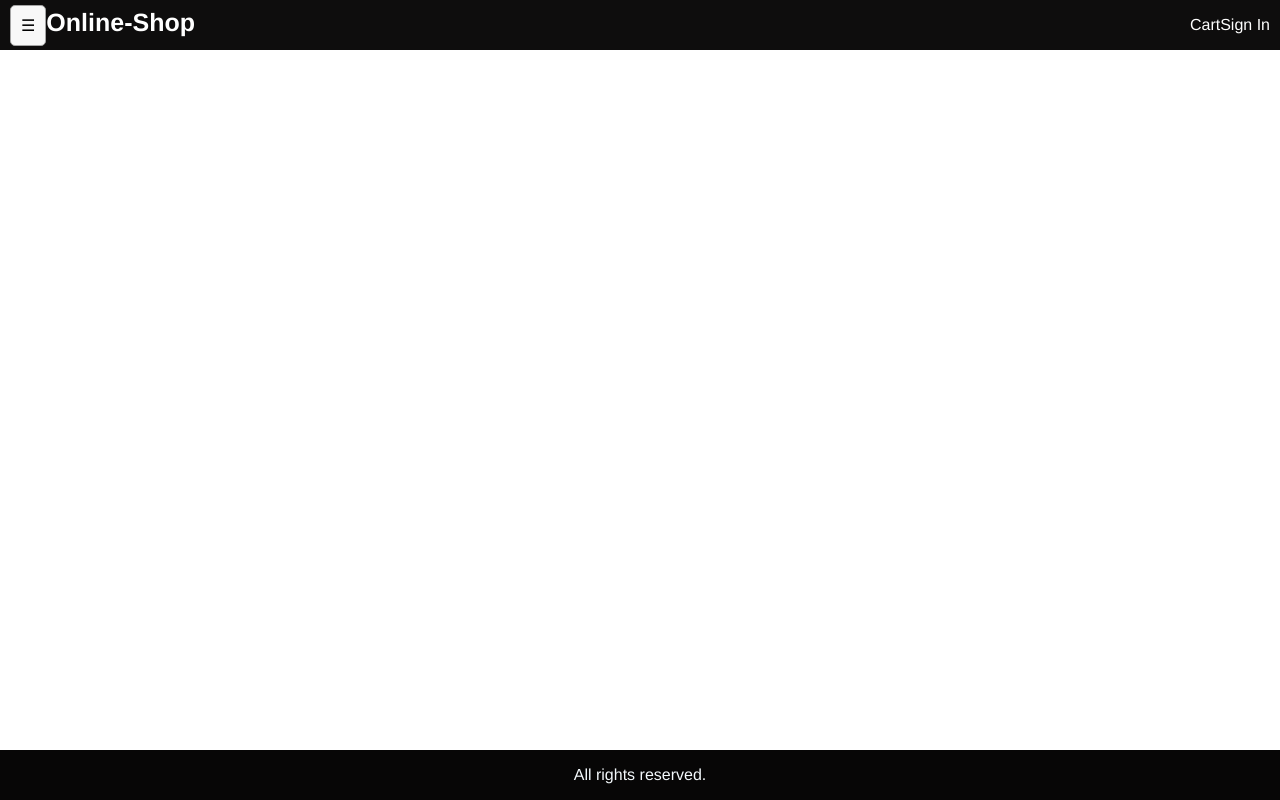
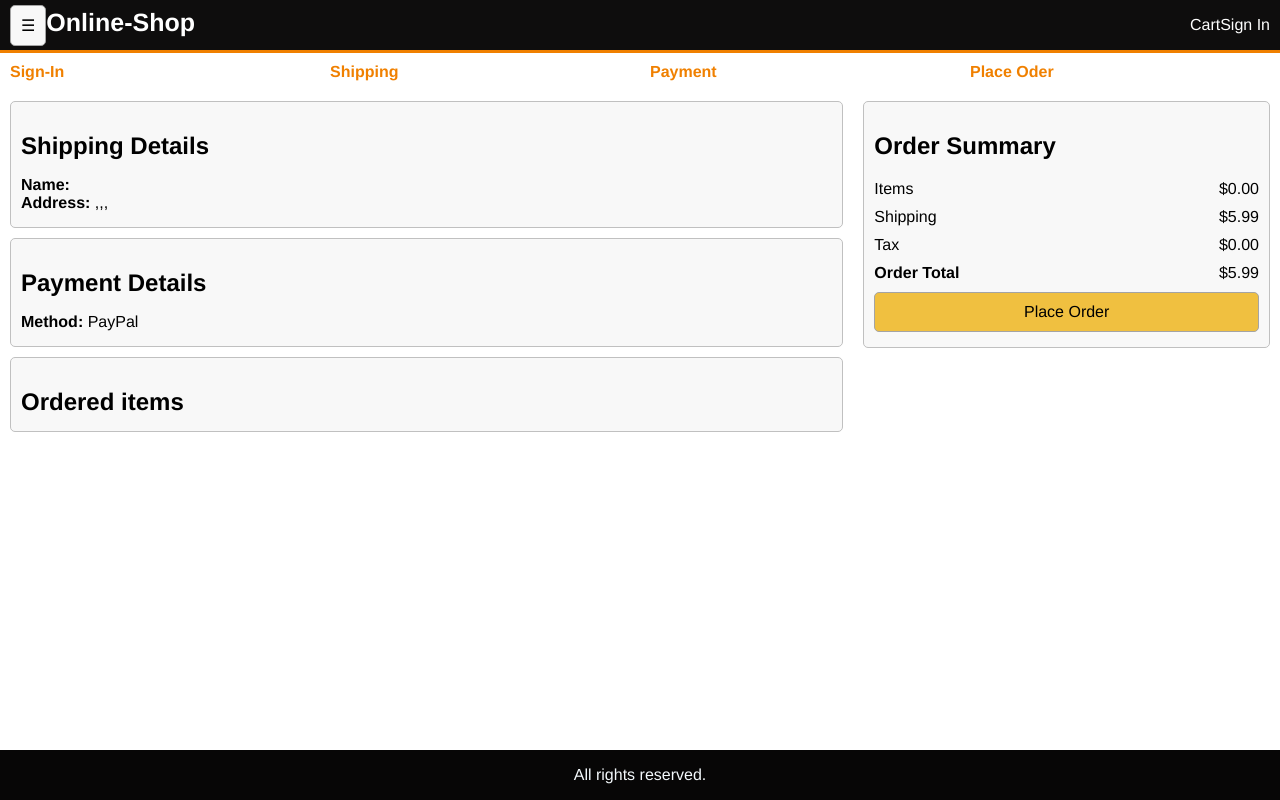
Before and after one commit to sjkadali/OnlineShop, a React (Create React App) app in the folder frontend/: page /placeorder in a window 1280 px wide. Built offline with nearby package versions, Linux system fonts and the light colour scheme.

Commit message:
Added PlaceOrderScreen

```diff
--- a/frontend/src/App.js
+++ b/frontend/src/App.js
@@ -10,6 +10,7 @@
 import './App.css';
 import { signout } from './actions/userActions';
 import PaymentMethodScreen from './screens/PaymentMethodScreen';
+import PlaceOrderScreen from './screens/PlaceOrderScreen';
 
 function App() {
   const cart = useSelector((state) => state.cart);
@@ -80,6 +81,7 @@
                   <Route path="/signin" component={SigninScreen} />
                   <Route path="/shipping" component={ShippingAddressScreen} />
                   <Route path="/payment" component={PaymentMethodScreen} />
+                  <Route path="/placeorder" component={PlaceOrderScreen} />
                   <Route path="/product/:id" component={ProductScreen} />
                   <Route path="/cart/:id?" component={CartScreen} />
                   <Route path="/" exact={true} component={HomeScreen} />
--- /dev/null
+++ b/frontend/src/Screens/PlaceOrderScreen.js
@@ -0,0 +1,124 @@
+import React from 'react'
+import { useDispatch, useSelector } from 'react-redux'
+import { Link } from 'react-router-dom';
+import CheckoutSteps from '../components/CheckoutSteps'
+
+export default function PlaceOrderScreen(props) {
+    const cart = useSelector((state) => state.cart);
+    if (!cart.paymentMethod) {
+        props.history.push("/payment");
+    }
+    const toPrice = (num) => Number(num.toFixed(2));
+    cart.itemsPrice = toPrice(
+        cart.cartItems.reduce((a,c) => a+ c.qty + c.price, 0)
+    );
+    cart.shippingPrice = cart.itemPrice > 100 ? toPrice(0) : toPrice(5.99);
+    cart.tax =toPrice(0.15 * cart.itemsPrice);
+    cart.totalPrice = cart.itemsPrice + cart.shippingPrice + cart.tax;
+
+    const placeOrderHandler = () => {
+
+    }
+    return (
+        <div>
+            <CheckoutSteps step1 step2 step3 step4 ></CheckoutSteps>
+            <div className="row top">
+                <div className="col-2">
+                    <ul>
+                        <li>
+                            <div className=" card card-body">
+                                <h2>Shipping Details</h2>
+                                <p>
+                                    <strong>Name:</strong>{cart.shippingAddress.fullName} <br />
+                                    <strong>Address: </strong>{cart.shippingAddress.address},
+                                    {cart.shippingAddress.city},
+                                    {cart.shippingAddress.postalCode},
+                                    {cart.shippingAddress.country}
+                                </p>
+                            </div>
+                        </li>
+                        <li>
+                            <div className=" card card-body">
+                                <h2>Payment Details</h2>
+                                <p>
+                                    <strong>Method: </strong>{cart.paymentMethod}
+                                </p>
+                            </div>
+                        </li>
+                        <li>
+                            <div className=" card card-body">
+                                <h2>Ordered items</h2>
+                                <ul>
+                                {cart.cartItems.map((item) => (
+                                <li key={item.product}>
+                                <div className="row">
+                                <div>
+                                <img
+                                    src={item.image}
+                                    alt={item.name}
+                                    className="small"
+                                ></img>
+                                </div>
+                                <div className="min-30">
+                                <Link to={`/product/${item.product}`}>
+                                    {item.name}
+                                </Link>
+                                </div>
+                                <div>
+                                {item.qty} x ${item.price} = ${item.qty * item.price}
+                                </div>
+                            </div>
+                            </li>
+                        ))}
+                        </ul>
+                    </div>
+                </li>
+            </ul>
+        </div>
+        <div className="col-1">
+            <div className="card card-body">
+                <ul>
+                    <li>
+                        <h2>Order Summary</h2>
+                    </li>
+                    <li>
+                        <div className="row">
+                            <div>Items</div>
+                            <div>${cart.itemsPrice.toFixed(2)}</div>
+                        </div>
+                    </li>
+                    <li>
+                        <div className="row">
+                            <div>Shipping</div>
+                            <div>${cart.shippingPrice.toFixed(2)}</div>
+                        </div>
+                    </li>
+                    <li>
+                        <div className="row">
+                            <div>Tax</div>
+                            <div>${cart.tax.toFixed(2)}</div>
+                        </div>
+                    </li>
+                    <li>
+                        <div className="row">
+                            <div><strong>Order Total</strong></div>
+                            <div>${cart.totalPrice.toFixed(2)}</div>
+                        </div>
+                    </li>
+                    <li>
+                    <button
+                        type="button"
+                        onClick={placeOrderHandler}
+                        className="primary block"
+                        disaled={cart.cartItems.length === 0}
+                    >
+                        Place Order
+                    </button>
+                    </li>
+                </ul>
+            </div>
+        </div>
+    </div>
+</div>
+)
+}
--- a/frontend/src/index.css
+++ b/frontend/src/index.css
@@ -126,6 +126,14 @@
 }
 a:hover{
   color: #e05e07;
+}
+ul {
+  padding: 0;
+  margin: 0;
+  list-style-type: none;
+}
+li {
+  margin-top: 1rem;
 }
 
 /* Home Screen */
@@ -346,6 +354,39 @@
   display: block;
 }
 
+/* Image */
+img {
+  border-radius: 0.5rem;
+}
+img.small {
+  max-width: 5rem;
+  width: 100%;
+}
+img.medium {
+  max-width: 29rem;
+  width: 100%;
+}
+img.large {
+  width: 100%;
+}
+
+/* Card */
+.card {
+  border: 0.1rem #c0c0c0 solid;
+  background-color: #f8f8f8;
+  border-radius: 0.5rem;
+  margin: 1rem;
+}
+.card-body {
+  padding: 1rem;
+}
+.card-body > * {
+  margin-bottom: 0.5rem;
+}
+.price {
+  font-size: 2rem;
+}
+
 /* Alert */
 .loading{
   display: block !important;
```
Also changed, not shown: 1 other file (tests, documents, lock files or other folders).
